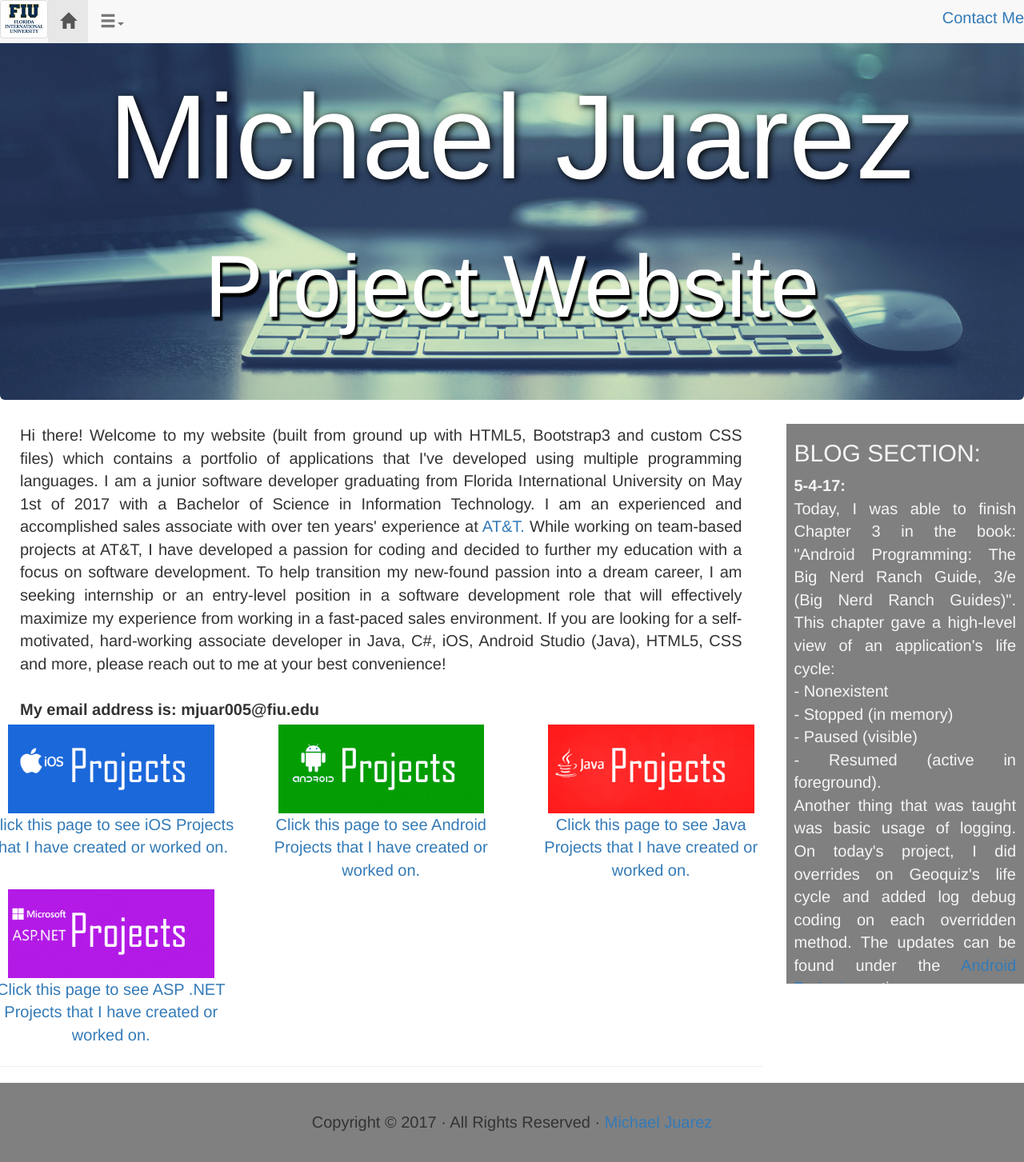
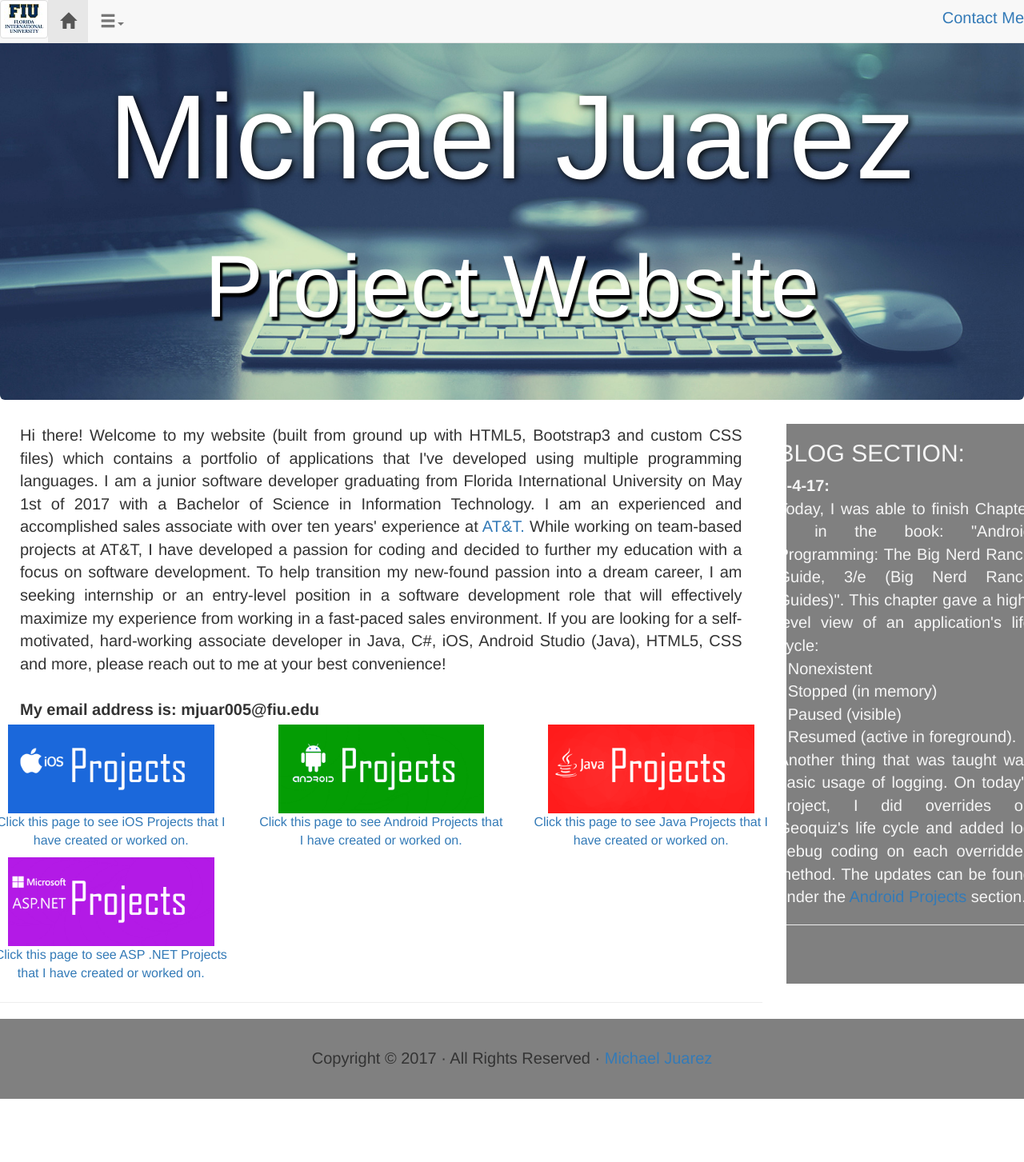
Before and after one commit to MikeJuarez/MikeJuarez.github.io, a Jekyll site: the page index.html, which Jekyll copies as it is, in a window 1280 px wide. Shown: the whole page at 80% size. Built offline with Jekyll 4.4.1, drawn with Linux system fonts in a browser that asks for light colours.

Commit message:
Mobile Changes
- More fine turning font sizes

```diff
--- a/css/mikej.css
+++ b/css/mikej.css
@@ -89,9 +89,9 @@ p {
 	overflow-x: hidden;
 	background-color:gray;
 	color:whitesmoke;
-	padding-left: 10px;
-	padding-right: 10px;
 	text-align: justify;
+	border-width: thick;
+	border-color: aqua;
 }
 
 
@@ -129,12 +129,12 @@ p {
 	.addPaddingUpDown5px {
 		padding-top: 5px;
 		padding-bottom:5px;
-		font-size: 20px;
+		font-size: 12px;
 		width: 100%;
 	}
 
 	.addPaddingUpDown5px img {
-		width: 100%;
+		width: 75%;
 		padding: 0px 25px 0px 25px;
 	}
 
@@ -142,12 +142,14 @@ p {
 		font-size: 20px;
 		text-align: justify;
 		color: white;
-		height: 400px;
+		height: 300px;
+		padding: 0px 25px 0px 25px;
+
 	}
 
 	.textintroduction {
 		padding: 0px 25px 0px 25px;
-		font-size: 20px;
+		font-size: 16px;
 		text-align: justify;
 
 	}
@@ -168,7 +170,7 @@ p {
 	.addPaddingUpDown5px {
 		padding-top: 5px;
 		padding-bottom:5px;
-	    font-size: 20px;
+	    font-size: 14px;
 		width: 100%;
 	}
 
@@ -179,8 +181,10 @@ p {
 
 	.col-scollable-y {
 		font-size: 18px;
-		height: 800px;
+		height: 900px;
 		text-align:left;
+		padding-left: 5px;
+		padding-right: 5px;
 
 	}
 
@@ -205,7 +209,7 @@ p {
 	.addPaddingUpDown5px {
 		padding-top: 5px;
 		padding-bottom:5px;
-	    font-size: 20px;
+	    font-size: 16px;
 		width: 100%;
 	}
 
@@ -217,7 +221,9 @@ p {
 	.col-scollable-y{
 		font-size: 16px;
 		text-align: left;
-		height: 800px;
+		height: 900px;
+		padding-left: 5px;
+		padding-right: 5px;
 	}
 
 	.textintroduction {
@@ -241,7 +247,7 @@ p {
 	.addPaddingUpDown5px {
 		padding-top: 5px;
 		padding-bottom:5px;
-	    font-size: 20px;
+	    font-size: 16px;
 		width: 100%;
 	}
 
@@ -253,6 +259,8 @@ p {
 	.col-scollable-y {
 		font-size: 20px;
 		height: 700px;
+		padding-left: 5px;
+		padding-right: 5px;
 	}
 
 	.textintroduction {
--- a/index.html
+++ b/index.html
@@ -95,10 +95,11 @@
 	   </div>
 	  </div>
 
+
 	  <div class="col-xs-12 col-sm-6 col-md-6 col-lg-4">
 	   <div class="addPaddingUpDown5px">
 	    <a href="Java Projects.html"><img src="Images/LinkJavaProjects.png"/><br/>Click this page to see Java Projects that I have created or worked on.</a>
-		  </div>
+	   </div>
 	  </div>
 
       <div class="col-xs-12 col-sm-6 col-md-6 col-lg-4">
@@ -115,8 +116,10 @@
 <div class="col-xs-12 col-sm-3 col-md-3 col-lg-3">
   <div class="col-scollable-y">
   <div class="textblog">
-  <h2>BLOG SECTION:</h2>
-
+  <div class="row">
+   <h2>BLOG SECTION:</h2>
+  </div>
+  <div class="row">
   <b>5-4-17:</b><br/>
   Today, I was able to finish Chapter 3 in the book: "Android Programming: The Big Nerd Ranch Guide, 3/e (Big Nerd Ranch Guides)".  This chapter gave a high-level view of an application's life cycle:<br/>
    - Nonexistent <br/>
@@ -168,7 +171,7 @@
   For today's project, I've created a basic Java application that sorts two types of arrays (String[] and int[]).  Lately I've been working in Android Studio, so opening up Netbeans was sort of like riding a bike.  Tommorow I'll attempt to work with two-dimensional arrays as another refresher.
  </div>
  </div>
-
+ </div>
 </div>
 </div>
 
```
